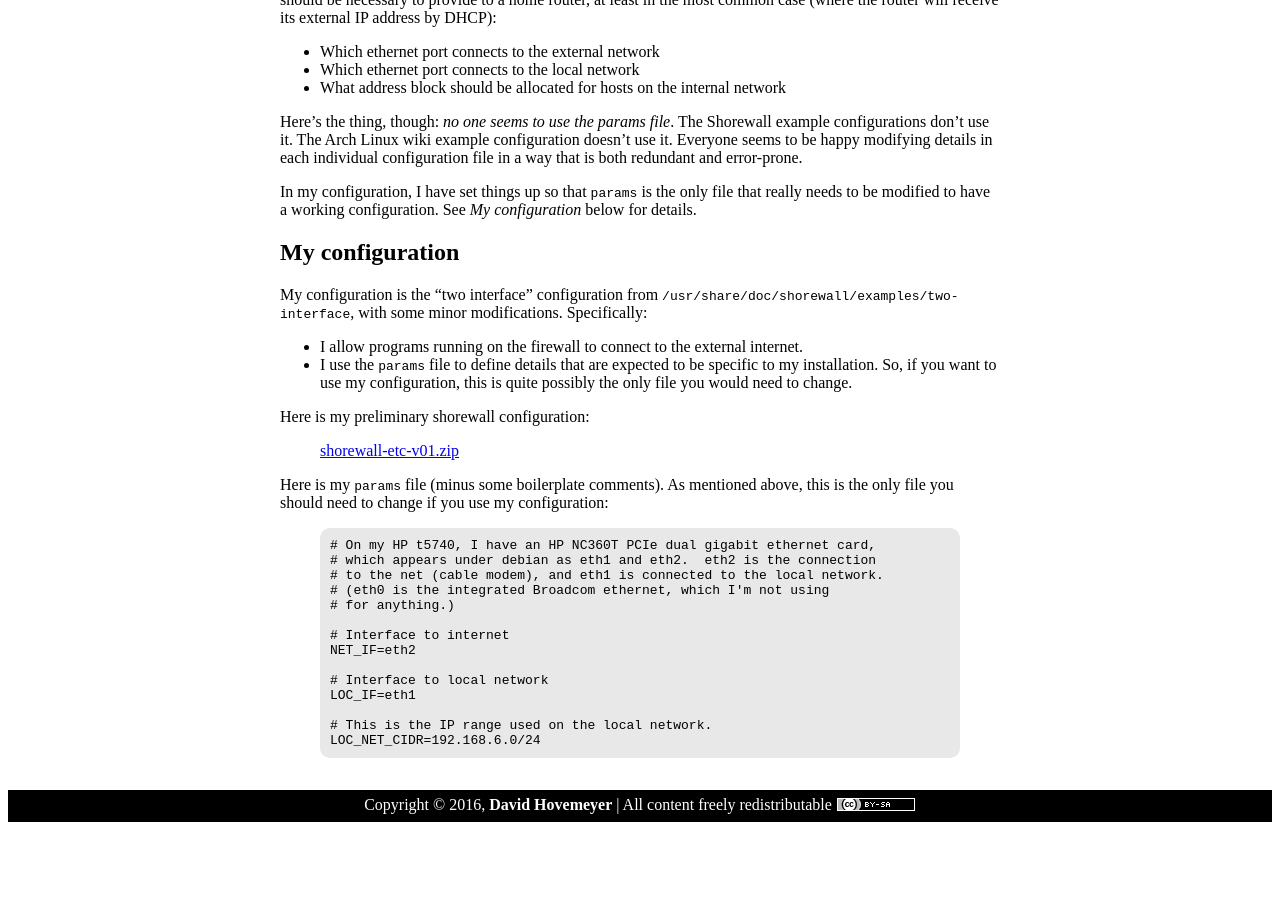
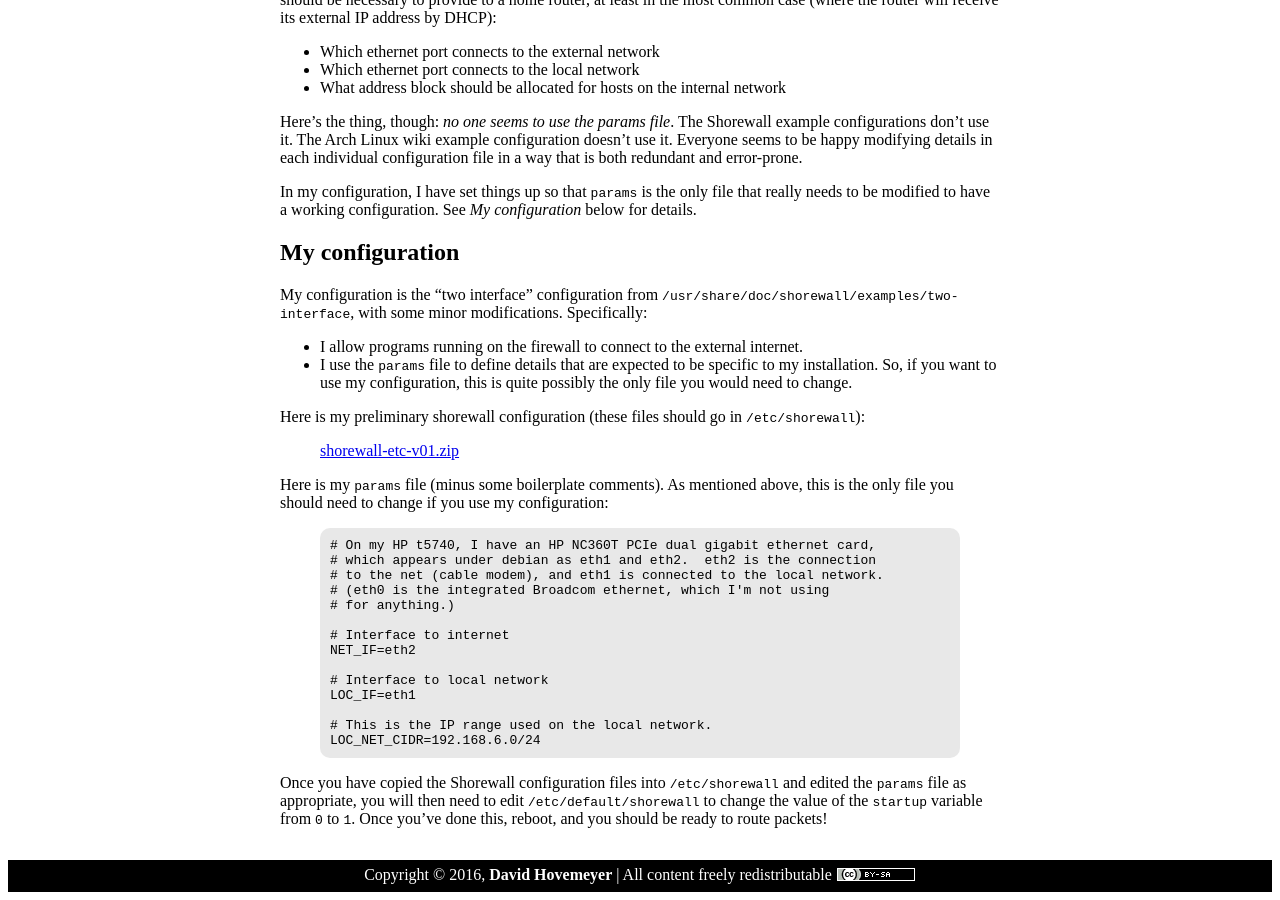
Before and after one commit to daveho/t5740router, a Jekyll site: the page built from shorewall.md, in a window 1280 px wide and 900 px high, scrolled down 1096 px. Built offline with Jekyll 4.4.1, drawn with Linux system fonts in a browser that asks for light colours; before the commit the page ends 1926 px from its top, so only the background shows below that.

Commit message:
a bit more info on enacting the shorewall config

```diff
--- a/shorewall.md
+++ b/shorewall.md
@@ -48,7 +48,7 @@ My configuration is the "two interface" configuration from `/usr/share/doc/shore
 * I allow programs running on the firewall to connect to the external internet.
 * I use the `params` file to define details that are expected to be specific to my installation.  So, if you want to use my configuration, this is quite possibly the only file you would need to change.
 
-Here is my preliminary shorewall configuration:
+Here is my preliminary shorewall configuration (these files should go in `/etc/shorewall`):
 
 > [shorewall-etc-v01.zip](config/shorewall-etc-v01.zip)
 
@@ -69,6 +69,8 @@ Here is my `params` file (minus some boilerplate comments).  As mentioned above,
     # This is the IP range used on the local network.
     LOC_NET_CIDR=192.168.6.0/24
 
+Once you have copied the Shorewall configuration files into `/etc/shorewall` and edited the `params` file as appropriate, you will then need to edit `/etc/default/shorewall` to change the value of the `startup` variable from `0` to `1`.  Once you've done this, reboot, and you should be ready to route packets!
+
 <!-- vim:set wrap: ­-->
 <!-- vim:set linebreak: -->
 <!-- vim:set nolist: -->
```
